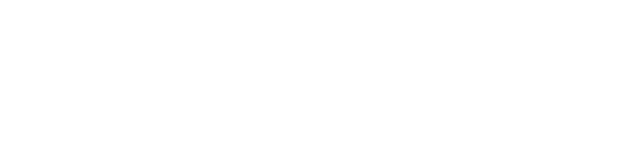
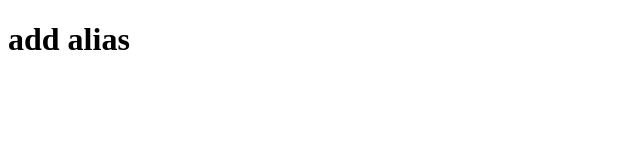
Before and after one commit to tbhiratty/gittest, a plain HTML site: page index.html in a window 1280 px wide. Shown: the whole page, without its empty margins (0-640 px from the left). Drawn offline with Linux system fonts and the light colour scheme.

Commit message:
add alias

```diff
--- a/index.html
+++ b/index.html
@@ -7,6 +7,6 @@
   <title>Document</title>
 </head>
 <body>
-
+  <h1>add alias</h1>
 </body>
 </html>
```
